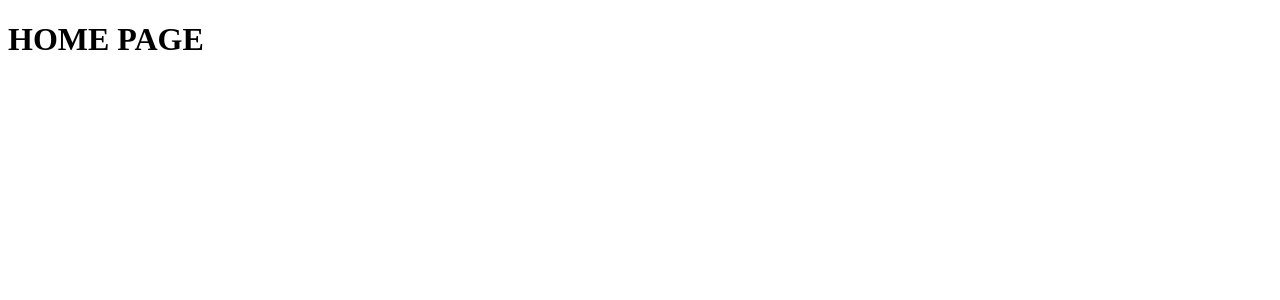
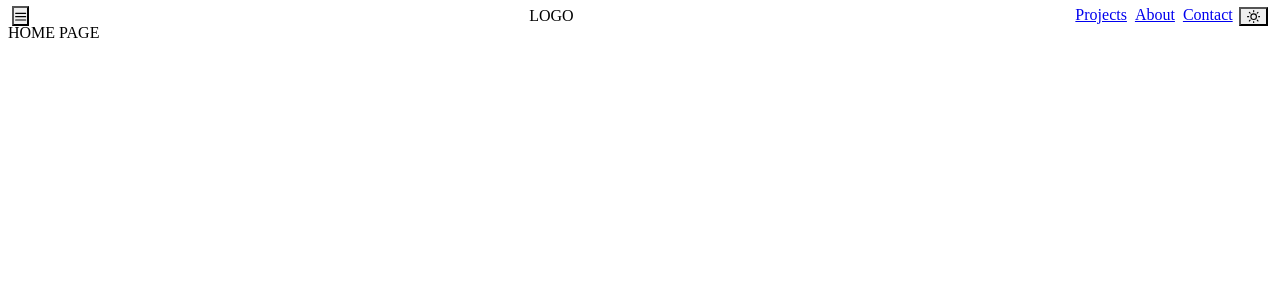
Before and after one commit to Sandeep-M23/Sandeep-M23.vercel.app, a Next.js app: page / in a window 1280 px wide. Shown: the top 300 px of the page. Built offline with nearby package versions, Linux system fonts and the light colour scheme.

Commit message:
Temporarily Added NavBar

```diff
--- a/pages/index.jsx
+++ b/pages/index.jsx
@@ -1,11 +1,16 @@
+import { Heading,Button } from '@chakra-ui/react';
 import React from 'react';
+import NavigationBar from '../components/NavigationBar/NavigationBar';
 
 const Home = () => {
-  return(
-    <div>
-      <h1>HOME PAGE</h1>
-    </div>
-  )
+  return (
+    <>
+      <NavigationBar />
+      <div>
+        HOME PAGE
+      </div>
+    </>
+  );
 }
 
 export default Home;
```
